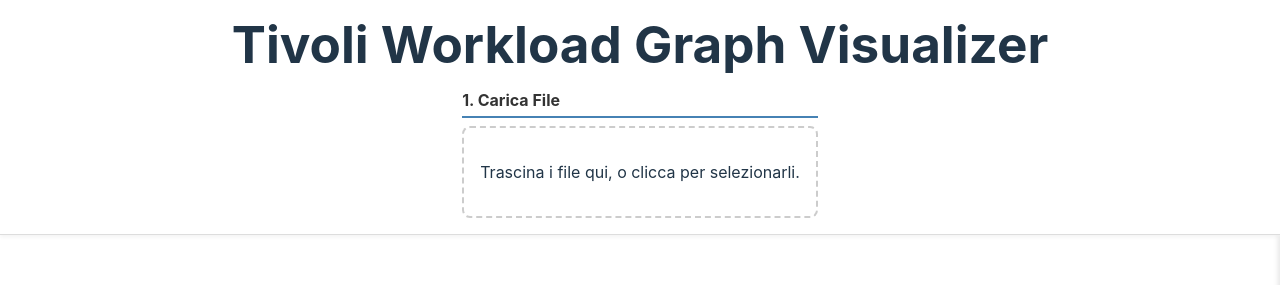
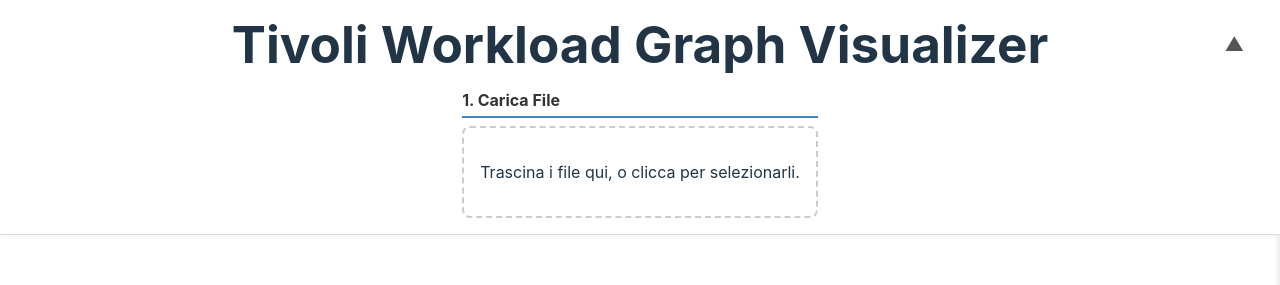
Before and after one commit to poliez/tivoli-graph-visualizer, a React (Vite) app: page / in a window 1280 px wide. Shown: the top 285 px of the page. Built offline with nearby package versions, Linux system fonts and the light colour scheme.

Commit message:
feat: makes the header collapsible

```diff
--- a/src/App.css
+++ b/src/App.css
@@ -24,11 +24,43 @@
     border-bottom: 1px solid #ddd;
     box-shadow: 0 2px 4px rgba(0, 0, 0, 0.05);
     z-index: 10;
+    transition: max-height 0.3s ease-in-out, padding 0.3s ease-in-out;
+    overflow: hidden;
+    max-height: 500px; /* Adjust based on your header's maximum height */
+}
+
+.app-controls-header.collapsed {
+    max-height: 60px; /* Height of just the title row */
+    padding-bottom: 0;
+}
+
+.header-title-row {
+    display: flex;
+    justify-content: center;
+    align-items: center;
+    position: relative;
+    margin-bottom: 1rem;
 }
 
 .app-controls-header h1 {
-    margin: 0 0 1rem 0;
+    margin: 0;
     text-align: center;
+}
+
+.collapse-toggle-btn {
+    position: absolute;
+    right: 10px;
+    background: none;
+    border: none;
+    font-size: 1.2rem;
+    cursor: pointer;
+    color: #555;
+    padding: 5px 10px;
+    border-radius: 4px;
+}
+
+.collapse-toggle-btn:hover {
+    background-color: #f0f0f0;
 }
 
 .controls-container {
--- a/src/App.tsx
+++ b/src/App.tsx
@@ -45,6 +45,7 @@
     const [searchTerm, setSearchTerm] = useState('');
     const [error, setError] = useState<string | null>(null);
     const [files, setFiles] = useState<FileList | null>(null);
+    const [isHeaderCollapsed, setIsHeaderCollapsed] = useState(false);
 
     // FASE 1: L'utente carica i file, noi li parsiamo subito
     const handleFilesSelected = async (files: FileList) => {
@@ -103,8 +104,16 @@
 
     return (
         <div className="app-container">
-            <header className="app-controls-header">
-                <h1>Tivoli Workload Graph Visualizer</h1>
+            <header className={`app-controls-header ${isHeaderCollapsed ? 'collapsed' : ''}`}>
+                <div className="header-title-row">
+                    <h1>Tivoli Workload Graph Visualizer</h1>
+                    <button
+                        className="collapse-toggle-btn"
+                        onClick={() => setIsHeaderCollapsed(!isHeaderCollapsed)}
+                    >
+                        {isHeaderCollapsed ? '▼' : '▲'}
+                    </button>
+                </div>
                 <div className="controls-container">
                     <div className="control-group">
                         <h4>1. Carica File</h4>
```
